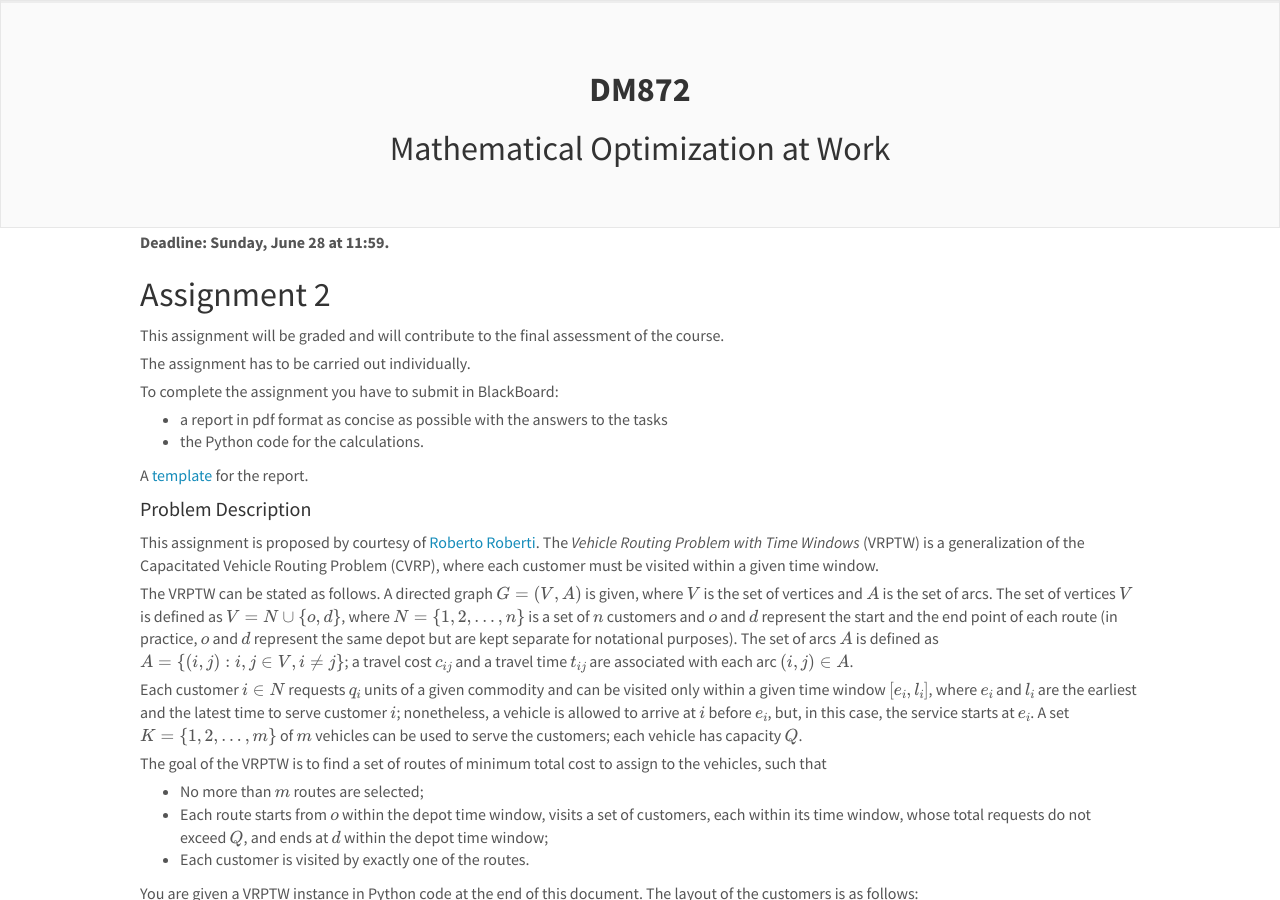
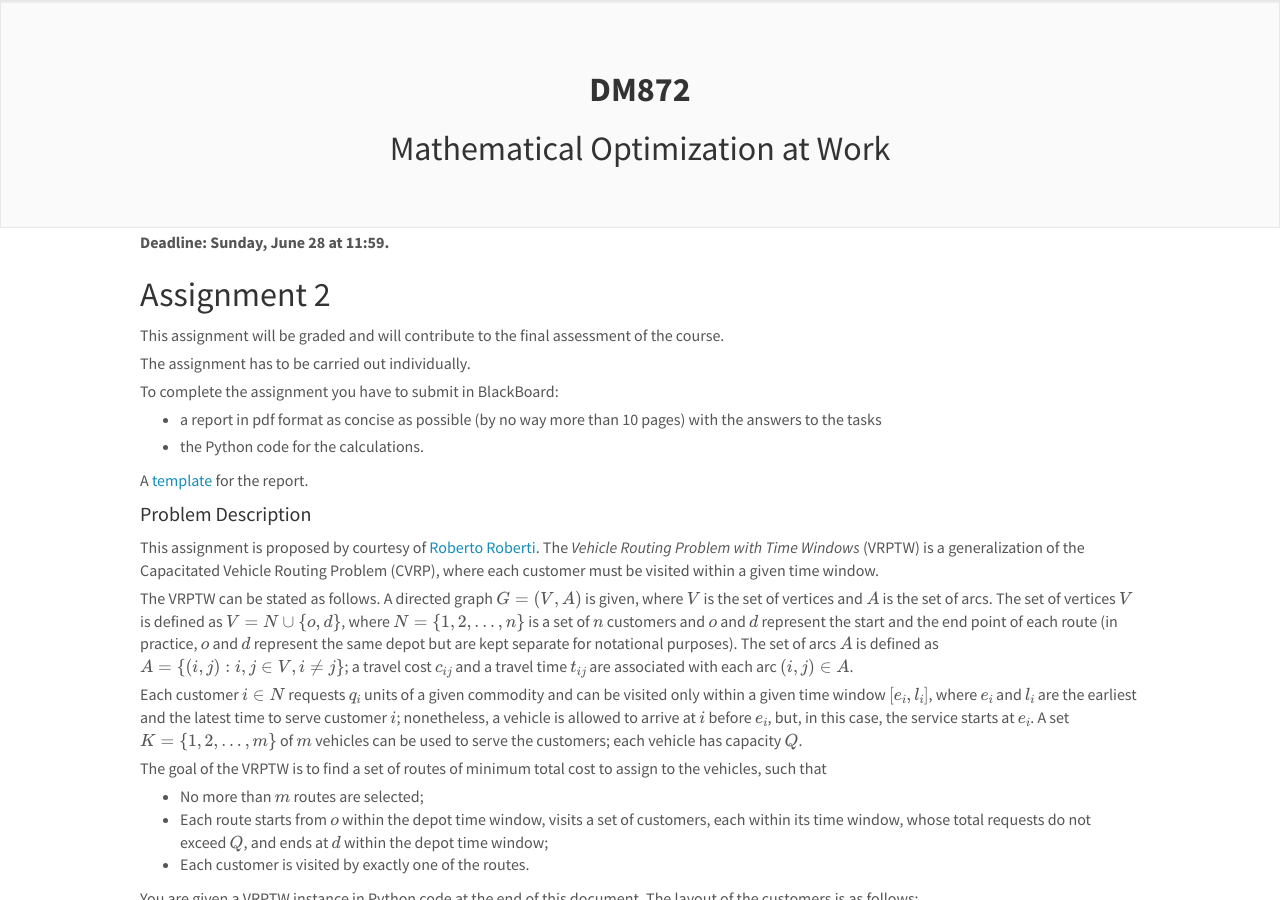
Before and after one commit to DM872/dm872.github.io, a Jekyll site: the page built from _posts/2020-05-21-vrptw.md, in a window 1280 px wide and 900 px high. Built offline with Jekyll 4.4.1, drawn with Linux system fonts in a browser that asks for light colours; nearby versions of some CDN libraries; formulas are drawn with MathJax 3; a script that is not in the unit is left out.

Commit message:
publish assignment 2

```diff
--- a/_posts/2020-05-21-vrptw.md
+++ b/_posts/2020-05-21-vrptw.md
@@ -18,7 +18,8 @@ The assignment has to be carried out individually.
 
 To complete the assignment you have to submit in BlackBoard:
 
-- a report in pdf format as concise as possible with the answers to the tasks
+- a report in pdf format as concise as possible (by no way more than 10 pages) with the answers to the tasks
+
 - the Python code for the calculations.
 
 A [template]({{ "/assets/template_answers.tex"
```
